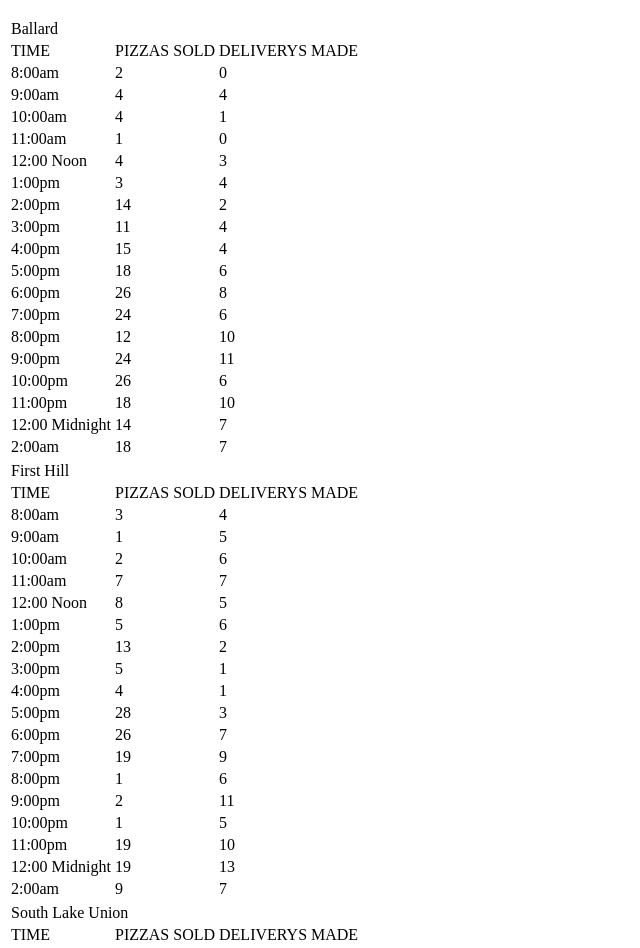
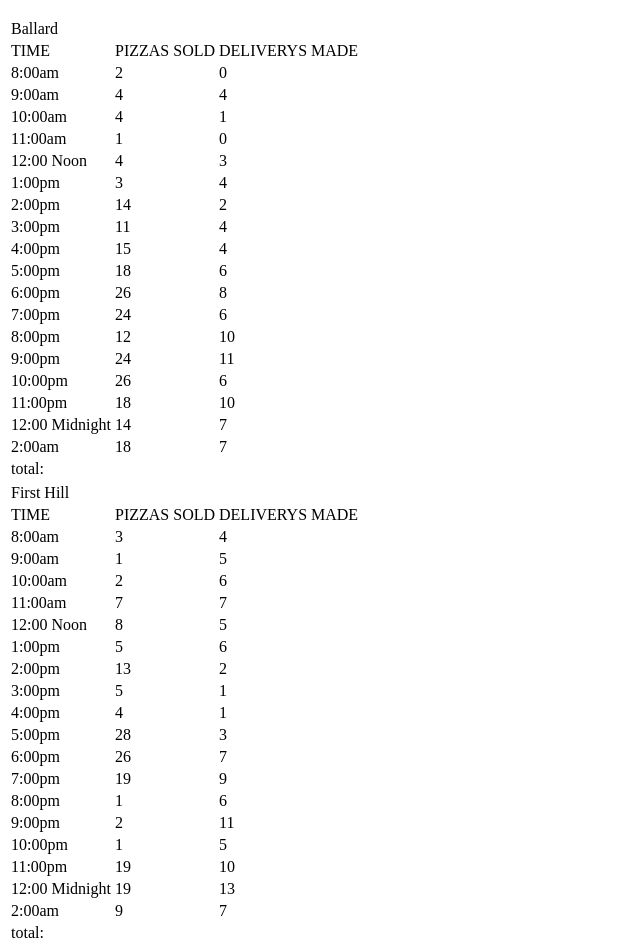
Before and after one commit to bonecrushereb/pizza-odyssey, a plain HTML site: page index.html in a window 1280 px wide. Shown: the part 919-1867 px from the top of the page, without its empty margins (0-640 px from the left). Drawn offline with Linux system fonts and the light colour scheme.

Commit message:
added fonts, worked on app.js totaling number of pizzas and on some styling of web page

```diff
--- a/app.js
+++ b/app.js
@@ -9,6 +9,13 @@ var PizzaShop = function(locationName, hourlyPMins, hourlyPMaxs, hourlyDMins, ho
   this.pizzasEachHour = [];
   this.deliverysEachHour = [];
   this.hoursOfOperation = ['8:00am','9:00am','10:00am','11:00am','12:00 Noon','1:00pm','2:00pm','3:00pm','4:00pm','5:00pm','6:00pm','7:00pm','8:00pm','9:00pm','10:00pm','11:00pm','12:00 Midnight','2:00am'];
+  this.totalPizzas = function totalPizzas(){
+    for(var i = 0; i < this.pizzasEachHour.length; i++){
+      totalPizzas += this.pizzasEachHour[i];
+      console.log('The total number of pizzas are ' + this.totalPizzas);
+    }
+    return totalPizzas;
+  }
 }
 
 PizzaShop.prototype.calcHour = function(min,max){
@@ -29,17 +36,11 @@ PizzaShop.prototype.calcdeliverysEachHour = function(){
   }
 }
 
-// function totalPizzas(){
-//   for(var i = 0; i < this.pizzasEachHour.length; i++){
-//     totalPizzas += this.pizzasEachHour[i];
-//     console.log('The total number of pizzas are ' + this.totalPizzas);
-//   }
-//   return totalPizzas;
-// }
+
 
 PizzaShop.prototype.render = function(){
 
-  // totalPizzas();
+  this.totalPizzas();
   this.calcPizzasEachHour();
   this.calcdeliverysEachHour();
 
@@ -91,12 +92,17 @@ PizzaShop.prototype.render = function(){
     tdEl.textContent = this.deliverysEachHour[i];
     trEl.appendChild(tdEl);
 
-    // var tdEl = document.createElement('td');
-    // tdEl.textContent = 'total';
-    // trEl.appendChild(tdEl);
-
     shopTable.appendChild(trEl);
   }
+
+  var trHeader3 = document.createElement('tr');
+
+  var tdEl = document.createElement('td');
+  tdEl.textContent = 'total: ';
+  trHeader3.appendChild(tdEl);
+
+  shopTable.appendChild(trHeader3);
+
   document.body.appendChild(shopTable);
 }
 
--- a/style.css
+++ b/style.css
@@ -1,3 +1,17 @@
+@font-face {
+    font-family: 'know_your_productregular';
+    src: url(fonts/knowYourProduct/know_your_product-webfont.eot);
+    src: url(fonts/knowYourProduct/know_your_product-webfont.eot?#iefix) format(embedded-opentype),
+         url(fonts/knowYourProduct/know_your_product-webfont.woff) format(woff),
+         url(fonts/knowYourProduct/know_your_product-webfont.ttf) format(truetype),
+         url(fonts/knowYourProduct/know_your_product-webfont.svg#know_your_productregular) format(svg);
+    font-weight: normal;
+    font-style: normal;
+
+}
+
+
+
 body{
   text-align: center;
   margin: auto;
@@ -5,12 +19,19 @@ body{
 }
 
 img{
+  position: relative;
+  top: 60px;
+  left: 200px;
+  z-index: -1;
   width: 113px;
   height: 67px;
 }
 
 h1{
   font-size: 64px;
+  font-family: 'know_your_productregular', sans-serif;
+  margin-bottom: 20px;
+  z-index: 1;
 }
 
 h2{
```
Also changed, not shown: fonts/knowYourProduct/know_your_product-webfont.svg (added), fonts/knowYourProduct/know_your_product-webfont.ttf (added), fonts/knowYourProduct/know_your_product-webfont.woff (added), 1 other file.
